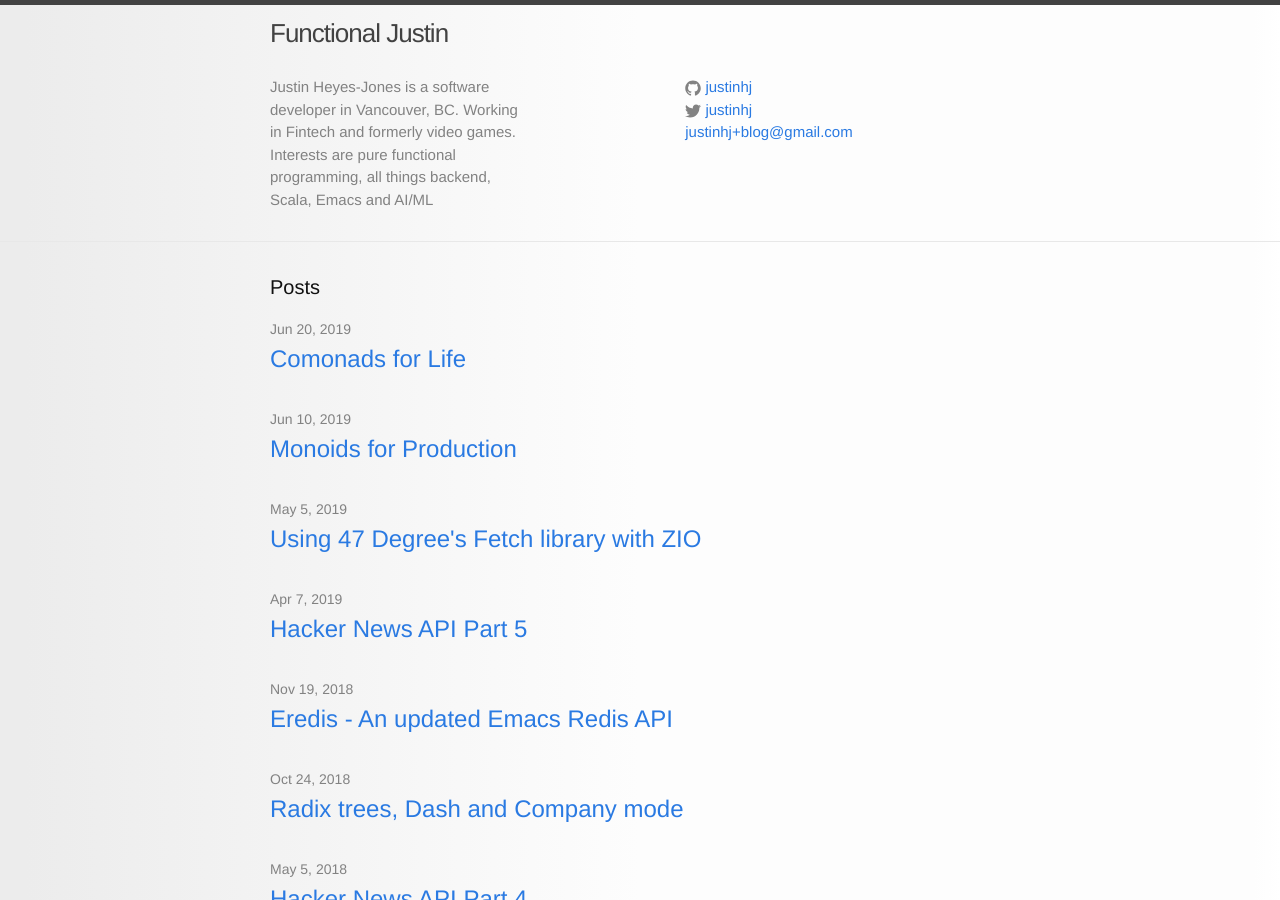
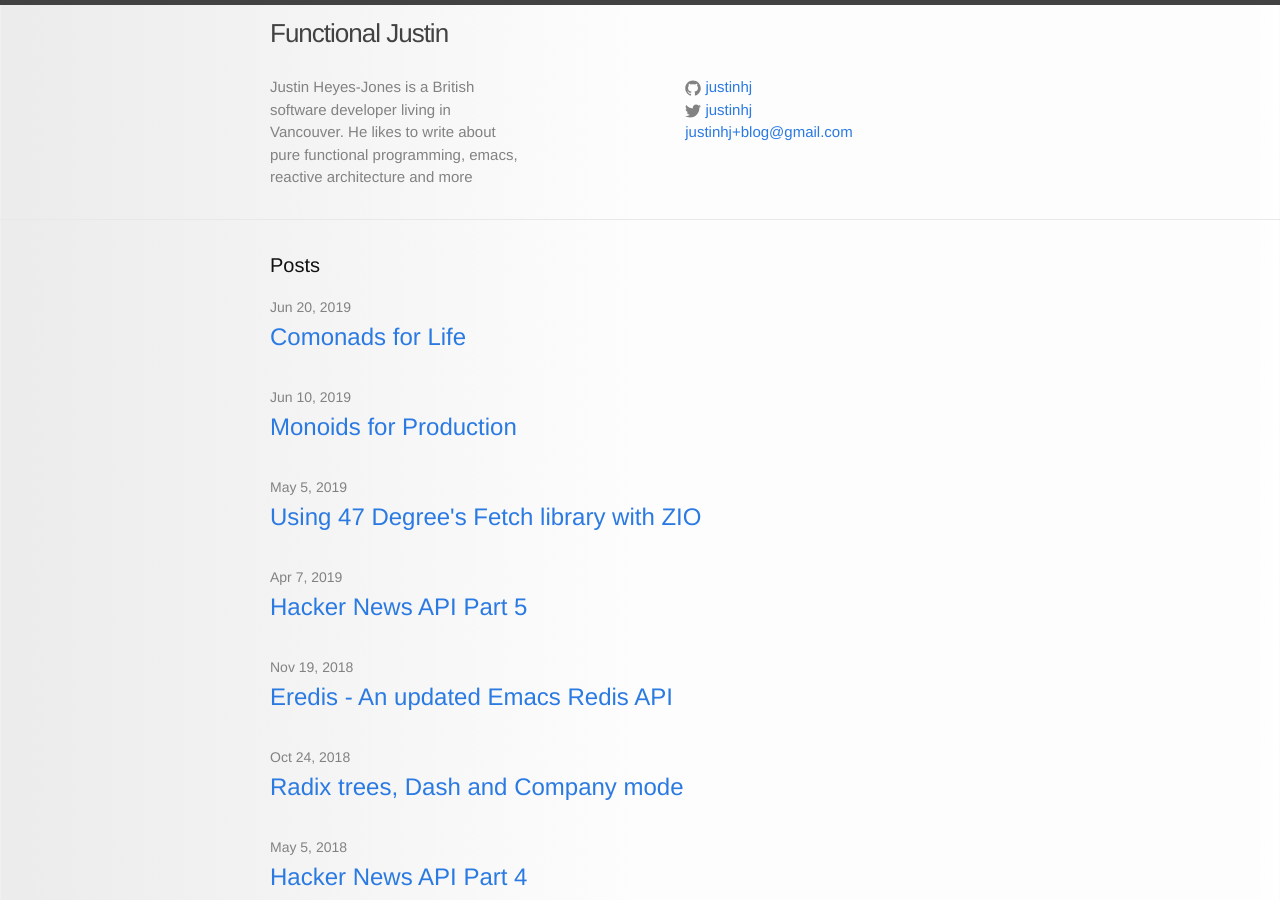
Before and after one commit to justinhj/justinhj.github.io, a Jekyll site: the page built from index.html, in a window 1280 px wide and 900 px high. Built offline with Jekyll 4.4.1, drawn with Linux system fonts in a browser that asks for light colours; comment, search, counter and statistics services are not loaded.

Commit message:
update config

```diff
--- a/_config.yml
+++ b/_config.yml
@@ -8,7 +8,7 @@
 # Site settings
 title: Functional Justin
 email: justinhj+blog@gmail.com
-description: Justin Heyes-Jones is a software developer in Vancouver, BC. Working in Fintech and formerly video games. Interests are pure functional programming, all things backend, Scala, Emacs and AI/ML
+description: Justin Heyes-Jones is a British software developer living in Vancouver. He likes to write about pure functional programming, emacs, reactive architecture and more
 url: "http://justinhj.github.io"
 twitter_username: justinhj
 github_username:  justinhj
```
